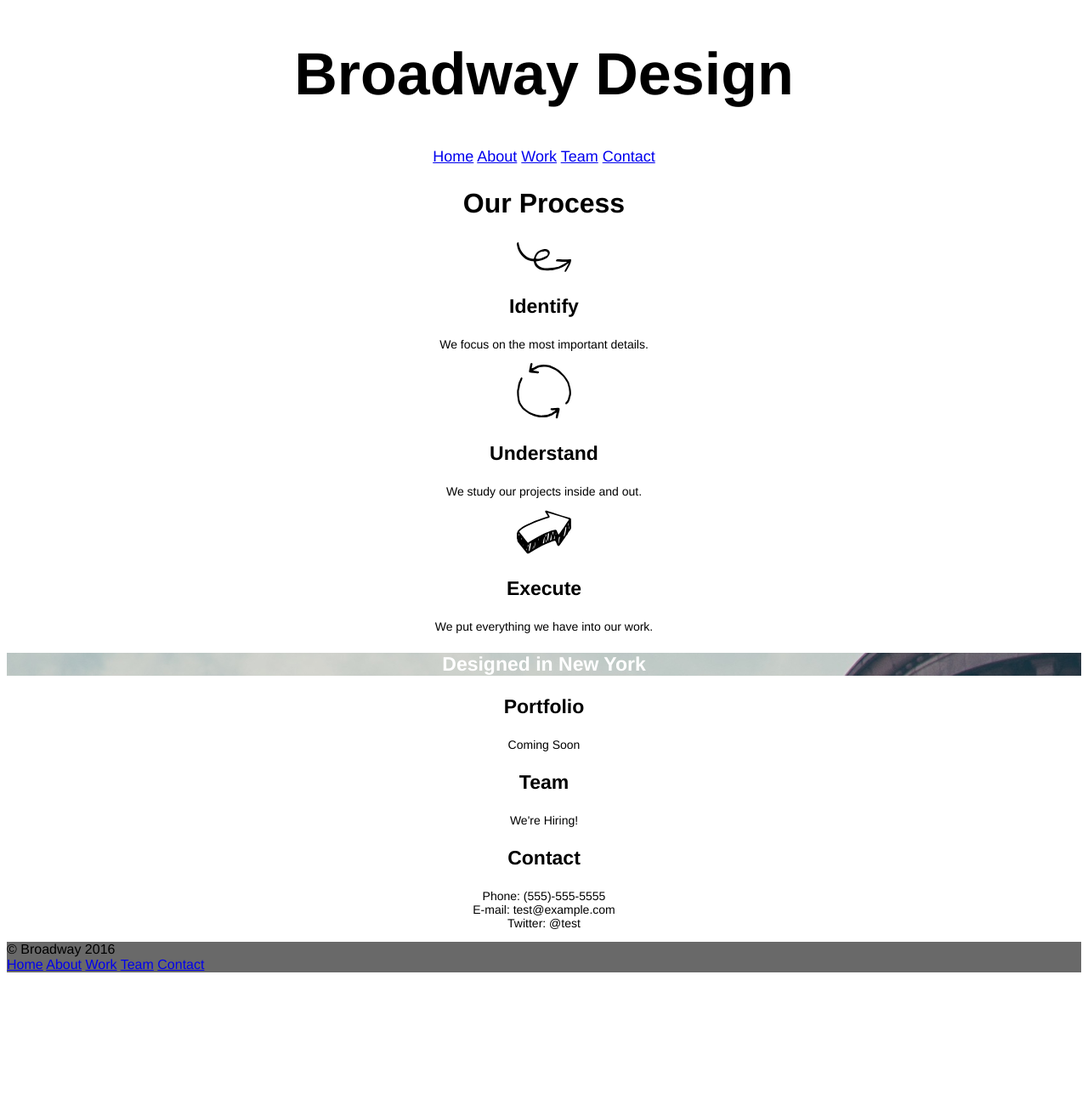
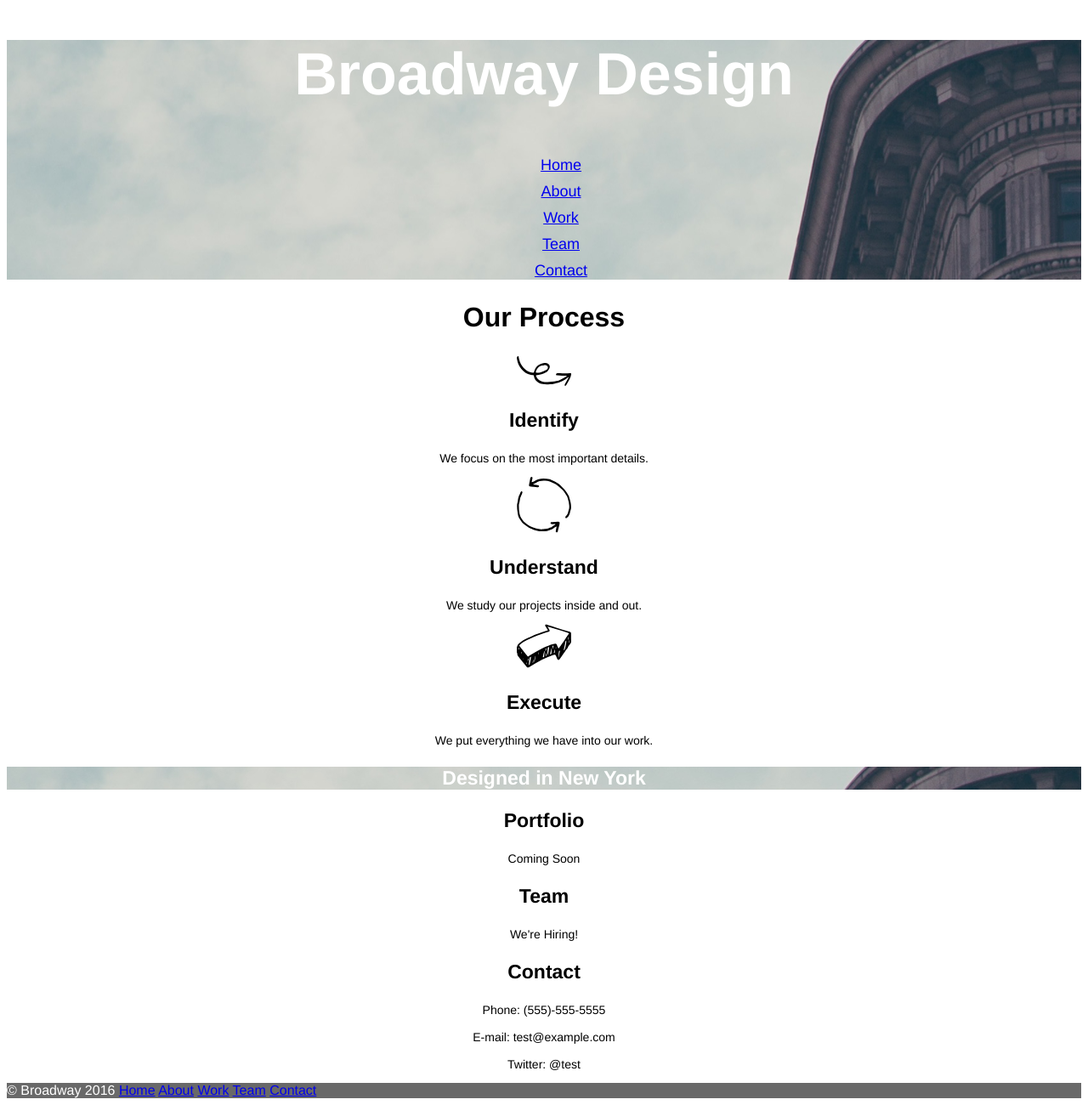
Before and after one commit to morganreed5/broadway, a plain HTML site: page index.html in a window 1280 px wide. Shown: the whole page at 85% size. Before the commit the page ends 1152 px from the top, so only its background shows below. Drawn offline with Linux system fonts and the light colour scheme.

Commit message:
Completed project

```diff
--- a/index.html
+++ b/index.html
@@ -14,11 +14,13 @@
     <div class="navbar">
         <h1>Broadway Design</h1>
         <nav>
-            <a href="index.html">Home</a>
-            <a href="index.html">About</a>
-            <a href="index.html">Work</a>
-            <a href="index.html">Team</a>
-            <a href="index.html">Contact</a>
+            <ul>
+                <li><a href="index.html">Home</a></li>
+                <li><a href="index.html">About</a></li>
+                <li><a href="index.html">Work</a></li>
+                <li><a href="index.html">Team</a></li>
+                <li><a href="index.html">Contact</a></li>
+            </ul>
         </nav>
     </div>
 
@@ -53,14 +55,16 @@
     <h3>Contact</h3>
     <p> Phone: (555)-555-5555
     <br />
+    <br />
     E-mail: test@example.com
+    <br />
     <br />
     Twitter: @test
     </p>
 
     <footer>
-    &copy; Broadway 2016
         <nav>
+            &copy; Broadway 2016
             <a href="index.html">Home</a>
             <a href="index.html">About</a>
             <a href="index.html">Work</a>
--- a/resources/css/style.css
+++ b/resources/css/style.css
@@ -5,9 +5,12 @@ html {
 }
 
 .navbar {
-    background-image: url(../images/the-flatiron-building.png)
+    background-image: url(../images/the-flatiron-building.png);
+    font-size: 18px;
+}
+
+.navbar a:hover, a:active, a:visited {
     color: white;
-    font-size: 18px;
 }
 
 h1, h2, h3 {
@@ -16,6 +19,7 @@ h1, h2, h3 {
 
 h1 {
     font-size: 70px;
+    color: white;
 }
 
 h2 {
@@ -30,15 +34,28 @@ p {
     font-size: 14px;
 }
 
+nav {
+    color: white;
+}
+
+ul {
+    list-style-type: none;
+}
+
+li {
+    padding-top: 10px;
+    font-size: 18px;
+}
+
+footer {
+    font-size: 11px !important,
+    color: white;
+    background-color: dimgray;
+    text-align: left;
+}
+
 .NY {
     font-size: 23px;
     color: white;
     background-image: url(../images/the-flatiron-building.png);
 }
-
-footer {
-    font-size: 11px,
-    color: white;
-    background-color: dimgray;
-    text-align: left;
-}
```
